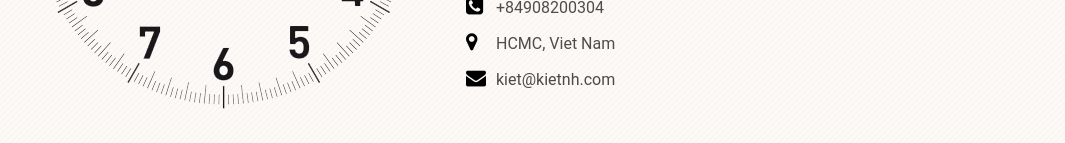
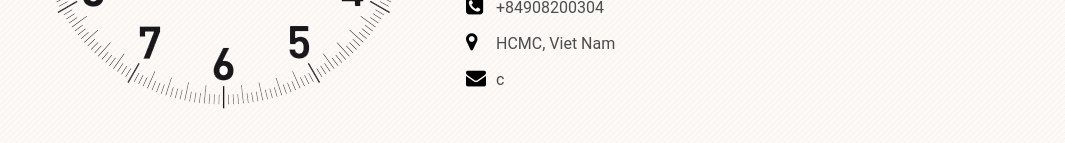
Before and after one commit to kietnh/agiledevops, a plain HTML site: page index.html in a window 1280 px wide. Shown: the part 483-626 px from the top of the page, without its empty margins (174-1239 px from the left). Drawn offline with Linux system fonts and the light colour scheme.

Commit message:
Update index.html

```diff
--- a/index.html
+++ b/index.html
@@ -30,7 +30,7 @@
 		<ul class="info">
 			<li><i class="fa fa-phone-square"></i>+84908200304</li>
 			<li><i class="fa fa-map-marker"></i>HCMC, Viet Nam</li>
-			<li><i class="fa fa-envelope"></i><a href="#">kiet@kietnh.com</a></li>
+			<li><i class="fa fa-envelope"></i><a href="#">c</a></li>
 		</ul>
 
 		<div class="social-links">
```
